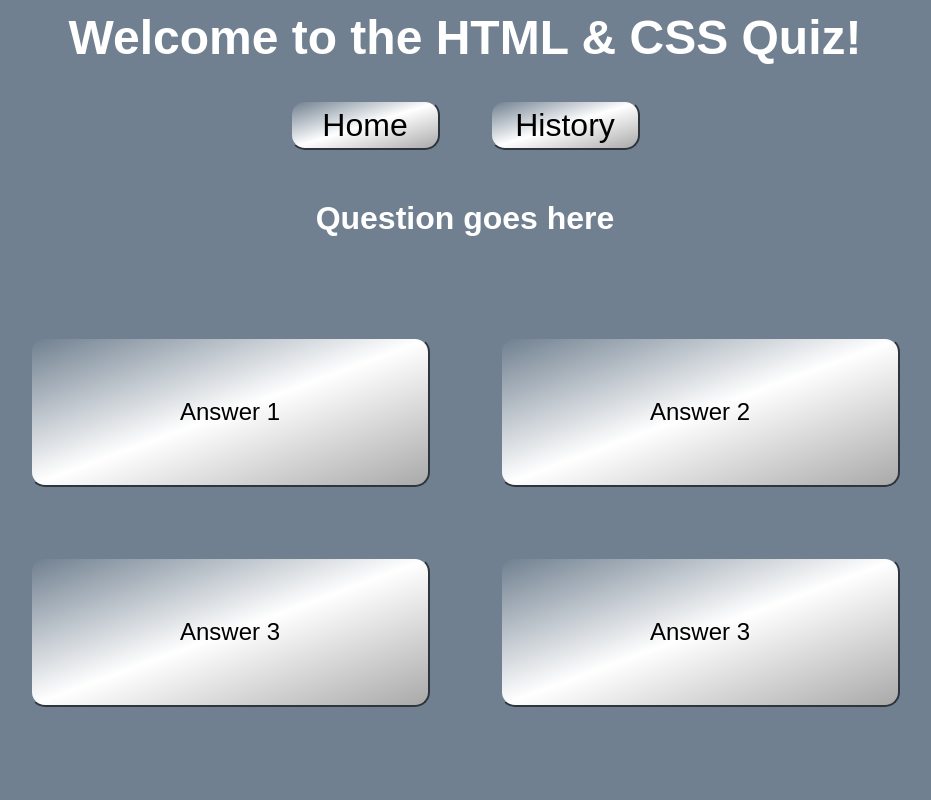
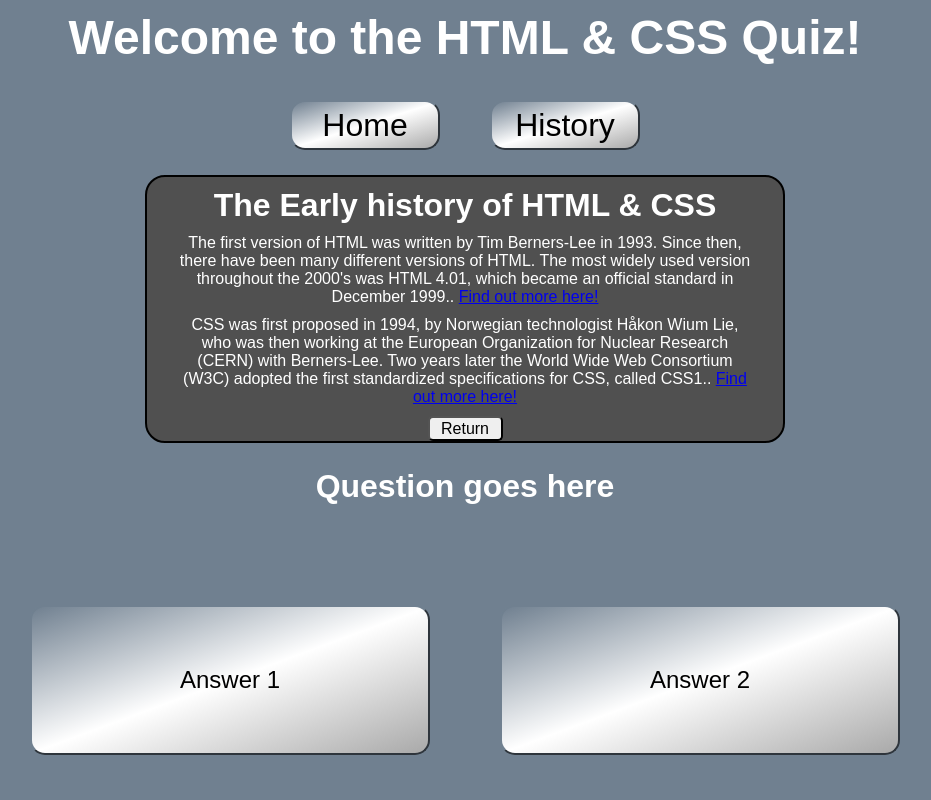
Before and after one commit to Precursorr/Quiz---Project-Portfolio-2, a plain HTML site: page html&css.html in a window 1280 px wide. Both pictures are taken after a click on the button "History". Shown: the top 800 px of the page, without its empty margins (175-1106 px from the left). Drawn offline with Linux system fonts and the light colour scheme.

Commit message:
Add return buttons for both history sections on both pages

```diff
--- a/assets/js/script.js
+++ b/assets/js/script.js
@@ -20,5 +20,9 @@ window.onclick = function(event) {
 let history = document.getElementById("historyInfo");
 
 function btnHistory(){
-    history.style.display = "block";
+  history.style.display = "block";
 }
+
+function btnReturn(){
+  history.style.display = "none"
+}
--- a/html&css.html
+++ b/html&css.html
@@ -22,7 +22,7 @@
             <a href="/index.html"><button>Home</button></a>
         </div>
         <div class="btn-home-history">
-            <button onclick="btnHistory">History</button>
+            <button onclick="btnHistory()">History</button>
         </div>
     </div>
 
@@ -39,6 +39,7 @@
             European Organization for Nuclear Research (CERN) with Berners-Lee. Two years later the World Wide Web
             Consortium (W3C) adopted the first standardized specifications for CSS, called CSS1.. <a
                 href="https://www.britannica.com/technology/CSS-programming-language">Find out more here!</a></p>
+        <button class="btn-return" id="btn-return" onclick="btnReturn()">Return</button>
     </div>
 
     <!-- Questions -->
```
Also changed, not shown: js.html (+1 -0 lines).
